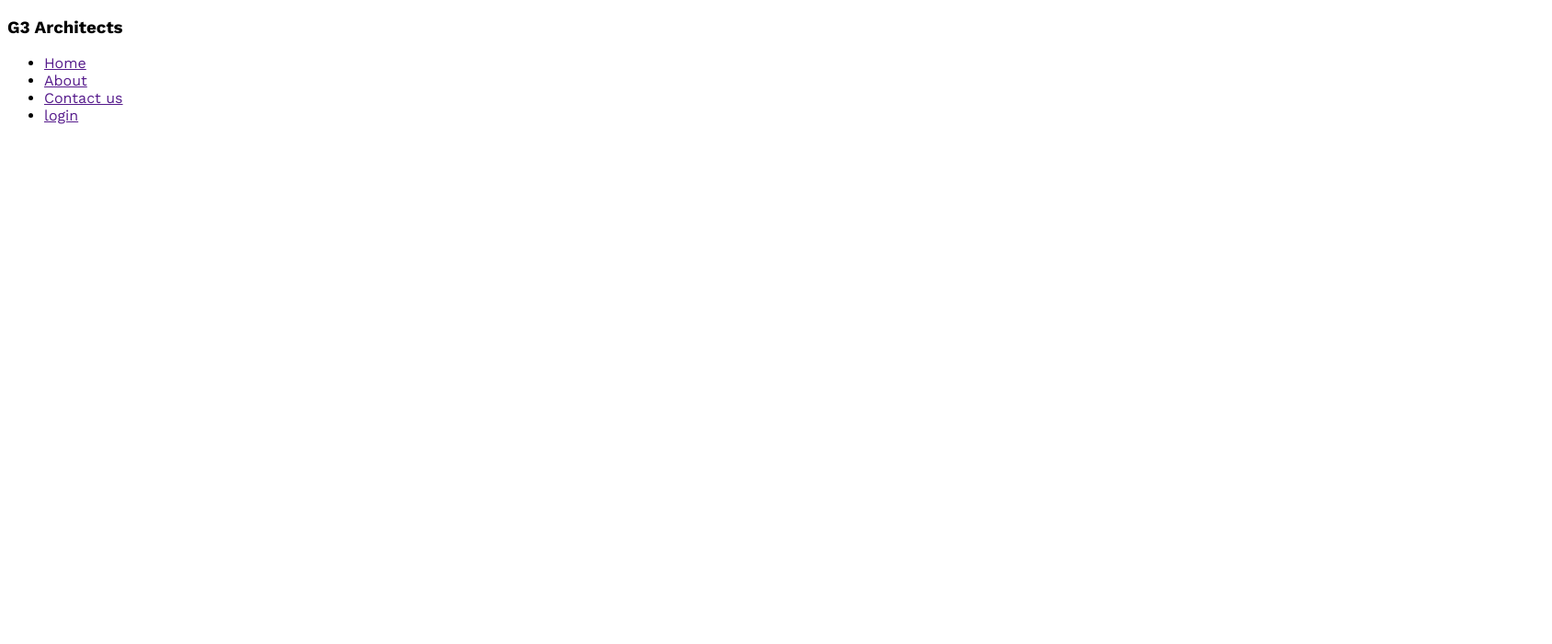
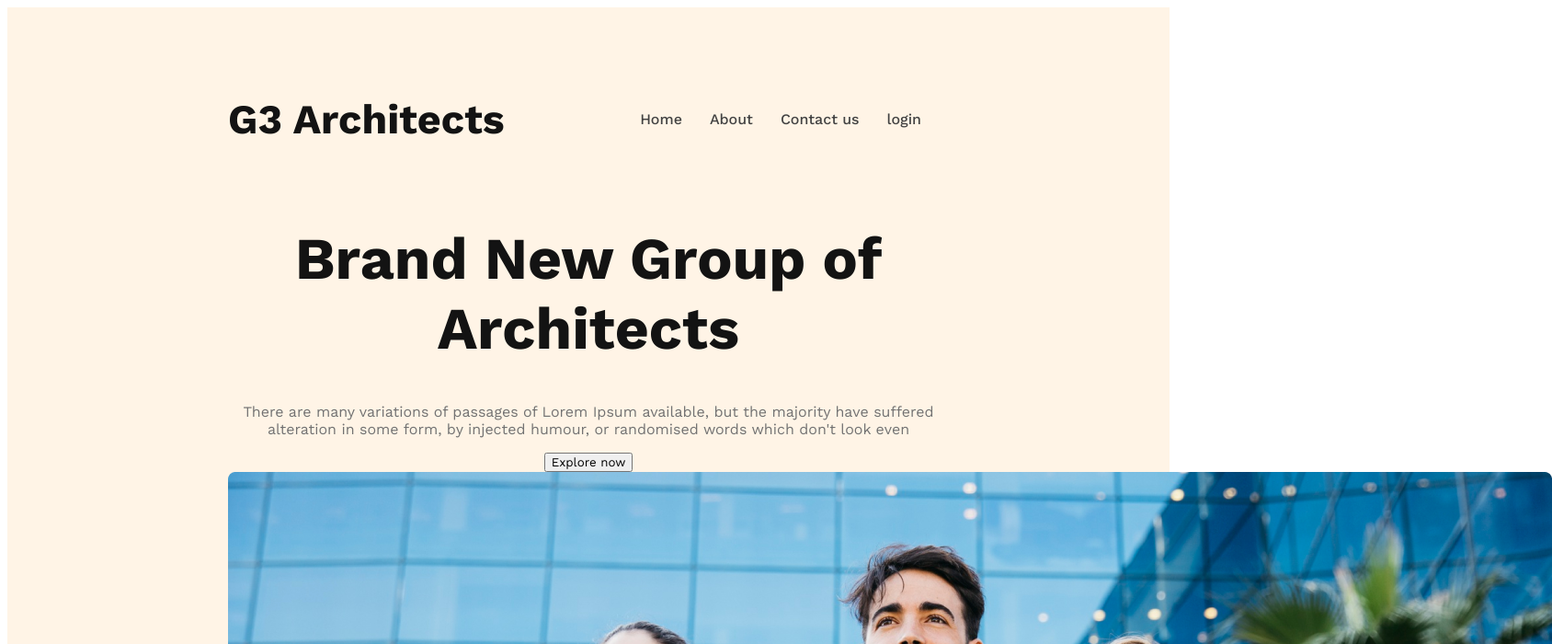
Before and after one commit to sumiakter46/g3-architects-website, a plain HTML site: page index.html in a window 1280 px wide. Shown: the top 700 px of the page at 92% size, 1688 px wide, since content can reach past the window. Drawn offline with nearby package versions, Linux system fonts and the light colour scheme.

Commit message:
banner content added

```diff
--- a/index.html
+++ b/index.html
@@ -9,7 +9,7 @@
 <body>
     <header>
         <nav>
-            <h3>G3 Architects</h3>
+            <h3 class="nav-title">G3 Architects</h3>
             <ul>
                 <li><a href="">Home</a></li>
                 <li><a href="">About</a></li>
@@ -17,6 +17,13 @@
                 <li><a href="">login</a></li>
             </ul>
         </nav>
+        <div class="banner">
+            <div class="banner-content">
+                <h1 class="banner-title">Brand New Group of Architects</h1>
+                <p class="banner-description">There are many variations of passages of Lorem Ipsum available, but the majority have suffered alteration in some form, by injected humour, or randomised words which don't look even</p>
+                <button class="btn-primary"> Explore now</button></div>
+            <img src="images/banner.png" alt="">
+        </div>
 
     </header>
     <main>
--- a/styles/architect.css
+++ b/styles/architect.css
@@ -4,3 +4,48 @@
     font-family: 'Open Sans', sans-serif;
 font-family: 'Work Sans', sans-serif;
 }
+/*header style*/
+header{
+    background: rgba(255, 144, 14, 0.10);
+    padding: 50px 240px;
+}
+nav{
+    display: flex;
+    justify-content: space-between;
+    align-items: center;
+}
+.nav-title{
+    font-size: 2.8rem;
+font-weight: 700;
+color: #131313;
+}
+nav>ul{
+    display: flex;
+}
+nav li{
+    list-style: none;
+    margin-right: 30px;
+    font-size: 1rem;
+     font-weight: 500;
+}
+nav li a{
+    text-decoration: none;
+    color: #424242;
+}
+/*banner styles*/
+.banner-content{
+    max-width: 800px;
+    text-align: center;
+    margin: 0 auto;
+}
+.banner-title{
+    font-size: 4rem;
+font-weight: 700;
+color: #131313;
+
+}
+.banner-description{
+    font-size: 1rem;
+font-weight: 400;
+color: #727272;
+}
```
